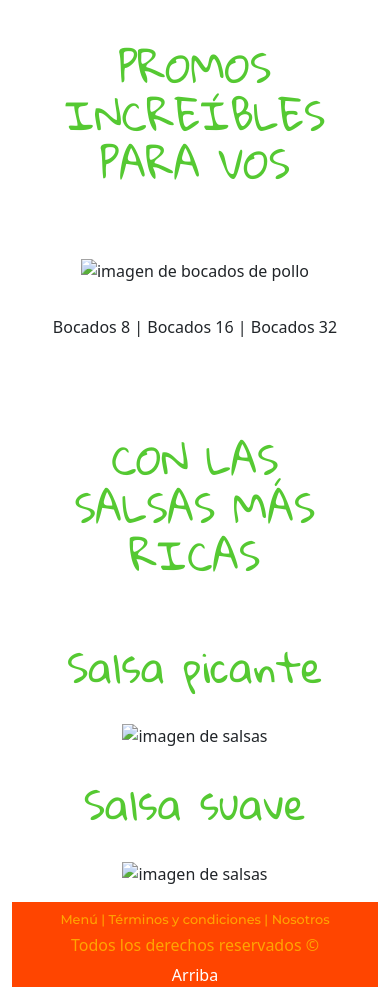
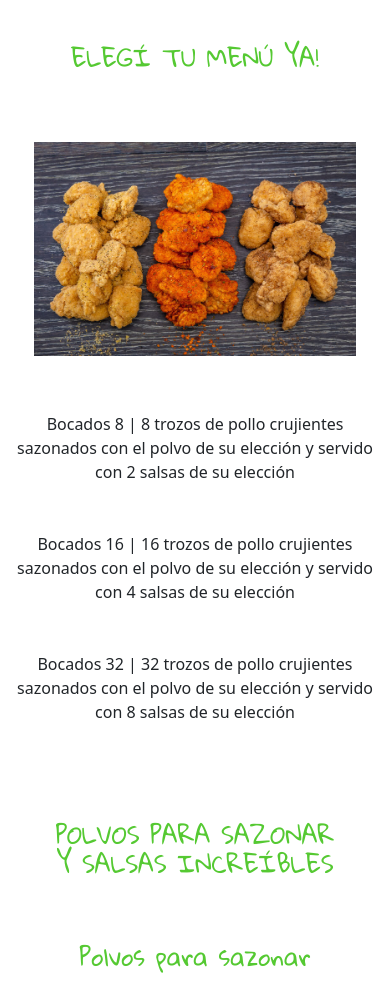
Before and after one commit to belmontealejandro/Bootstrap, a plain HTML site: page menu.html in a window 390 px wide. Shown: the part 113-1100 px from the top of the page. Drawn offline with nearby package versions, Linux system fonts and the light colour scheme.

Commit message:
segunda entrega proyecto final

```diff
--- a/css/estilo.css
+++ b/css/estilo.css
@@ -3,18 +3,6 @@
         padding: 0;
         box-sizing: border-box;
     }
-
-
-/*body {
-    display: grid;
-    grid-template-columns: repeat(3, 1fr);
-    grid-template-rows: 100px 2fr 100px;
-    grid-template-areas: "header header header" "contenido contenido contenido" "footer footer footer";
-    gap: 5px;
-    background-color: white;
-    font-family: 'Montserrat', sans-serif;
-    color: black;
-}*/
 
     .header {
         background-color: rgb(239, 241, 110);
@@ -29,18 +17,6 @@
         width: 100%;
     }
 
-
-/*header ul li {
-    display: inline-block;
-}
-
-header li a {
-    text-decoration: none;
-    color: black;
-    display: inline-block;
-    padding: 10px;
-}*/
-
     .navbar-nav a:hover {
         color: orange;
         background-color: orangered;
@@ -48,33 +24,6 @@ header li a {
         font-weight: bold;
         border: solid 2px white;
     }
-
-
-/*.contenido {
-    grid-area: contenido;
-}
-
-.banner {
-    display: flex;
-    flex-direction: column;
-    font-size: 32px;
-    text-align: center;
-    margin: 10px auto;
-    padding: 10px;
-}*/
-
-
-/*section .aparecer {
-        margin: 50px;
-        animation-duration: 8s;
-        animation-name: aparecer;
-        animation-iteration-count: infinite;
-    }
-
-    main .sticky {
-        position: sticky;
-        top: 100px;
-    }*/
 
     .resena {
         display: flex;
@@ -206,6 +155,7 @@ h1 {
     h2 {
         color: rgb(85, 201, 50);
         font-family: 'Gloria Hallelujah', cursive;
+        font-size: 2.5rem;
     }
 
     h4 {
@@ -214,59 +164,16 @@ h4 {
         color: orange;
     }
 
-
-/*@media screen and (max-width: 768px) {
-        body {
-            gap: 5px;
-            grid-template-columns: repeat(2, 1fr);
-            grid-template-rows: repeat(4, auto);
-            grid-template-areas: "header header" "contenido contenido" "contenido contenido" "contenido contenido" "footer footer";
-        }
-        .header {
-            display: flex;
-            align-items: center;
-            color: orangered;
-            list-style: none;
-            padding: 5px;
-            width: 100%;
-            height: auto;
-        }
-        header ul {
-            display: flex;
-            flex-direction: column;
-        }
-        header li {
-            display: flex;
-            flex-direction: column;
-            text-decoration: none;
-            color: black;
-        }
-        header li a:hover {
-            color: orange;
-            background-color: orangered;
-            border-radius: 10%;
-            font-weight: bold;
-            border: solid 2px white;
-        }
-        .footer {
-            display: flex;
-            flex-direction: column;
-            align-items: center;
-            justify-content: center;
-            width: 100%;
-            padding: 10px;
-            height: auto;
-            color: orange;
-        }
-        /*h1 {
-            font-family: 'Gloria Hallelujah', cursive;
-            font-weight: bold;
-            font-size: 32px;
-            text-align: center;
-        }*/
-
+    @media screen and (max-width: 768px) {
         h2 {
             color: rgb(85, 201, 50);
             font-family: 'Gloria Hallelujah', cursive;
-    font-size: 2.5rem;
+            font-size: 1.5rem;
         }
+        .row {
+            display: flex;
+            flex-direction: column;
+            flex-wrap: wrap;
+            align-items: center;
+        }
+    }
--- a/menu.html
+++ b/menu.html
@@ -39,16 +39,26 @@
         <div class="row">
             <div class="col-12">
                 <section class="menu p-3">
-                    <h2>PROMOS INCREÍBLES PARA VOS</h2>
+                    <h2>ELEGÍ TU MENÚ YA!</h2>
                 </section>
             </div>
             <div class="p-3 text-center">
-                <img src="" width="90%" alt="imagen de bocados de pollo">
+                <img src="./images/bocados_menu.jpg" width="90%" alt="Menu con opciones de bocados de pollo">
             </div>
             <br>
             <div class="p-3 text-center">
                 <p>
-                    Bocados 8 | Bocados 16 | Bocados 32
+                    Bocados 8 | 8 trozos de pollo crujientes sazonados con el polvo de su elección y servido con 2 salsas de su elección
+                </p>
+            </div>
+            <div class="p-3 text-center">
+                <p>
+                    Bocados 16 | 16 trozos de pollo crujientes sazonados con el polvo de su elección y servido con 4 salsas de su elección
+                </p>
+            </div>
+            <div class="p-3 text-center">
+                <p>
+                    Bocados 32 | 32 trozos de pollo crujientes sazonados con el polvo de su elección y servido con 8 salsas de su elección
                 </p>
             </div>
         </div>
@@ -56,21 +66,21 @@
         <div class="row">
             <div class="col-12">
                 <section class="salsas">
-                    <h2>CON LAS SALSAS MÁS RICAS</h2>
+                    <h2>POLVOS PARA SAZONAR Y SALSAS INCREÍBLES</h2>
                 </section>
                 <div class="p-3 text-center">
                     <h2>
-                        Salsa picante
+                        Polvos para sazonar
                     </h2>
                     <br>
-                    <img src="" width="90%" alt="imagen de salsas">
+                    <img src="./images/polvos_menu.jpg" width="90%" alt="Polvos para sazonar">
                 </div>
                 <div class="p-3 text-center">
                     <h2>
-                        Salsa suave
+                        Salsas increíbles
                     </h2>
                     <br>
-                    <img src="" width="90%" alt="imagen de salsas">
+                    <img src="./images/salsas_menu(750px).jpg" width="90%" alt="Salsas increíbles">
                 </div>
             </div>
         </div>
```
Also changed, not shown: index.html (+8 -8 lines), images/ajo_negro.jpg (added), images/bocados_home(400px).jpg (added), images/bocados_home.jpg (added), images/bocados_menu.jpg (added), images/peri_peri.jpg (added), images/pimienta_negra.jpg (added), images/polvos_menu.jpg (added), images/salsas_home(400px).jpg (added), images/salsas_home.jpg (added), images/salsas_menu(750px).jpg (added), images/salsas_menu.jpg (added). Lines whose indentation alone changed are shown as unchanged.
